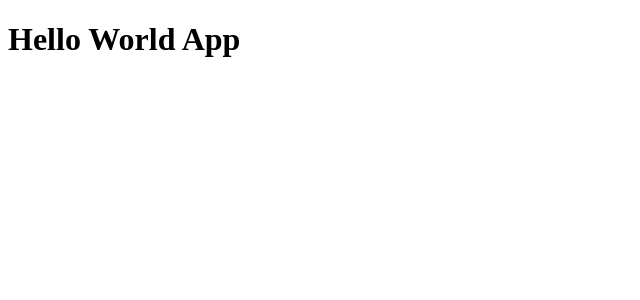
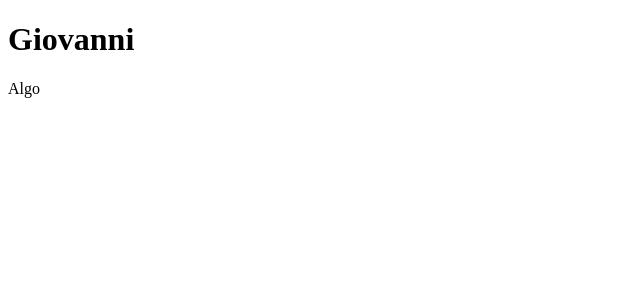
Before and after one commit to GralRodriguezDP/tutorial-js-react-001, a React (Vite) app: page / in a window 1280 px wide. Shown: the top 300 px of the page, without its empty margins (0-640 px from the left). Built offline with nearby package versions, Linux system fonts and the light colour scheme.

Commit message:
Fragments en componentes

```diff
--- a/src/FirstApp.jsx
+++ b/src/FirstApp.jsx
@@ -1 +1,10 @@
-export const FirstApp = () => <div>FirstApp</div>;
+import { Fragment } from "react";
+
+export const FirstApp = () => {
+    return (
+        <Fragment>
+            <h1>Giovanni</h1>
+            <p>Algo</p>
+        </Fragment>
+    );
+};
--- a/src/main.jsx
+++ b/src/main.jsx
@@ -1,9 +1,10 @@
 import React from "react";
 import ReactDOM from "react-dom/client";
-import { HelloWorldApp } from "./HelloWorldApp";
+//import { HelloWorldApp } from "./HelloWorldApp";
+import { FirstApp } from "./FirstApp";
 
 ReactDOM.createRoot(document.getElementById('root')).render(
     <React.StrictMode>
-        <HelloWorldApp />
+        <FirstApp />
     </React.StrictMode>
 );
```
